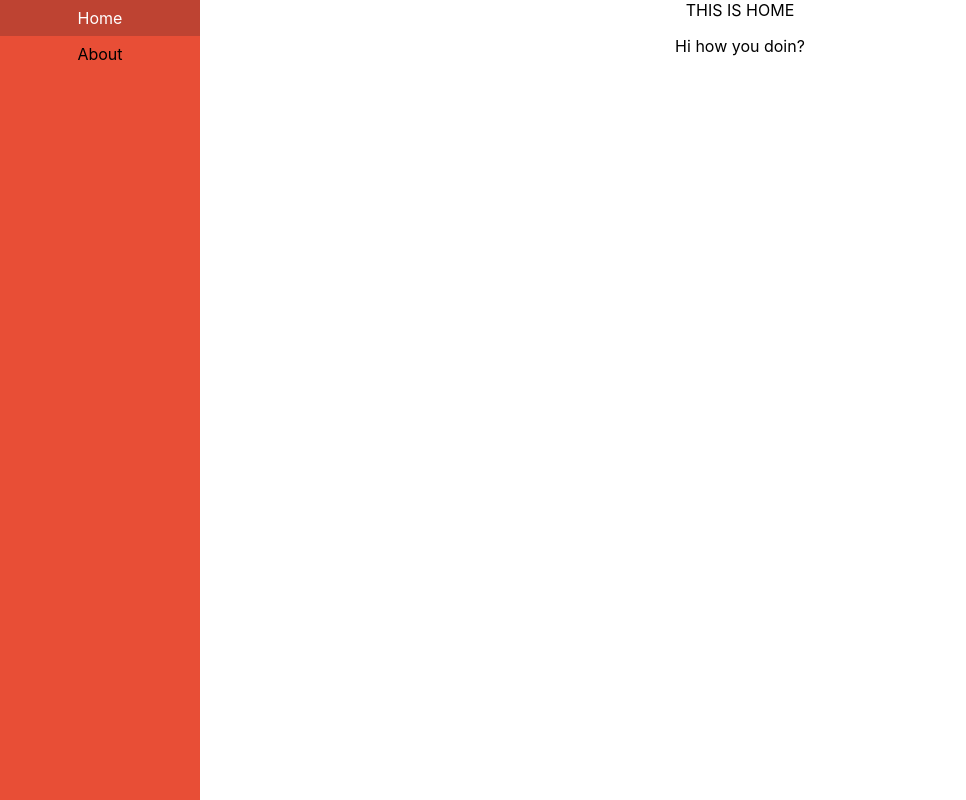
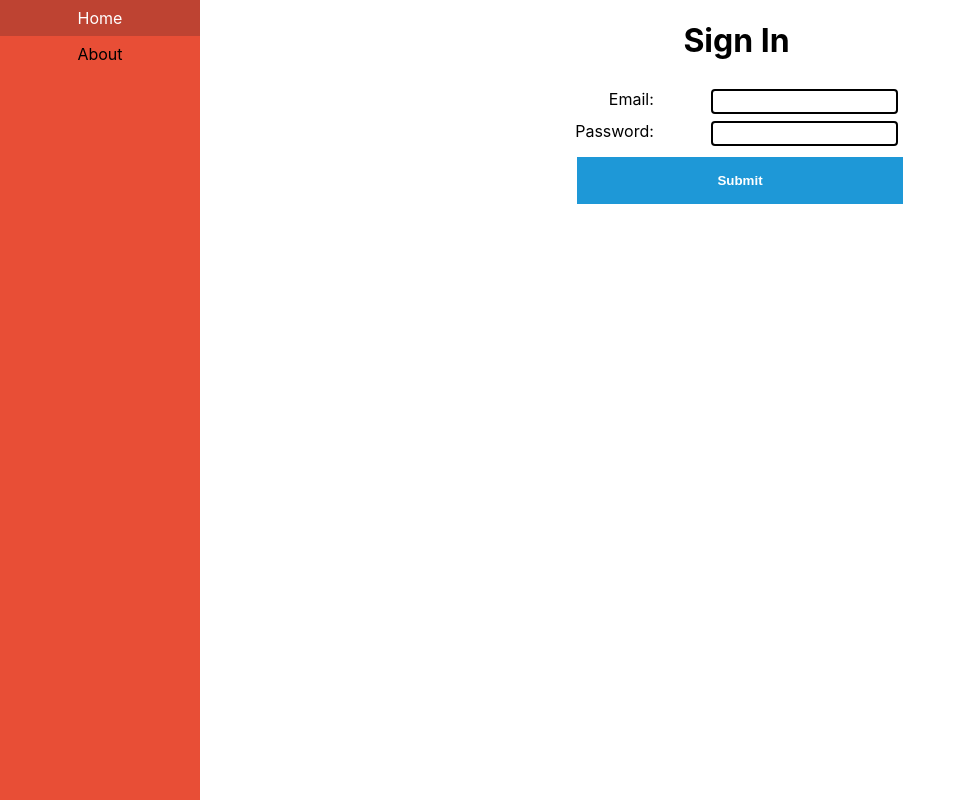
Before and after one commit to Turnbulll/CSCI334-Software-Design-Group-Project, a React (Create React App) app in the folder front-end/react-app/: page / in a window 1280 px wide. Shown: the whole page, without its empty margins (0-966 px from the left). Built offline with nearby package versions, Linux system fonts and the light colour scheme.

Commit message:
added sign in UI
Added sign in UI (no functionality yet, just navigates to default home)
Removed the un-used header file

```diff
--- a/front-end/react-app/src/App.css
+++ b/front-end/react-app/src/App.css
@@ -32,6 +32,10 @@
   overflow:hidden;
 }
 
+input {
+  margin-left:50px;
+}
+
 /* Navbar inspired by https://www.w3schools.com/css/css_navbar_vertical.asp */
 .navBar{
   list-style-type: none;
@@ -61,6 +65,43 @@
   text-align: center;
 }
 
+
+/*form stuff*/
+.form{
+  display: inline-grid;
+  grid-template-columns: max-content max-content;
+  grid-gap:7px;
+
+}
+
+.form input{
+  border: 2px solid;
+  padding: 3px;
+  border-radius: 4px;
+}
+
+.form label {
+  text-align: right;
+}
+.form h1{
+  grid-column: span 2;
+}
+
+.form button{
+  grid-column: span 2;
+  background-color: #1E98D7;
+  border: none;
+  color: white;
+  font-weight: bold;
+  padding: 16px 32px;
+  margin: 4px 2px;
+  cursor: pointer;
+}
+
+.form button:hover{
+  background-color: #2788ba;
+}
+
 @keyframes App-logo-spin {
   from {
     transform: rotate(0deg);
--- a/front-end/react-app/src/App.js
+++ b/front-end/react-app/src/App.js
@@ -4,6 +4,7 @@ import './App.css';
 import Home from './pages/Home'
 import About from './pages/About'
 import {Route, Routes, BrowserRouter} from "react-router-dom"
+import SignIn from './pages/SignIn';
 
 
 function App() {
@@ -15,8 +16,9 @@ function App() {
           <NavBar/>
             <div>
             <Routes>
-              <Route path="/" element={<Home />} />
+              <Route path="/" element={<SignIn />} />
               <Route path="/about" element={<About />} />
+              <Route path="/Home" element={<Home />} />
             </Routes>
             </div>
         </div>
--- a/front-end/react-app/src/components/NavBar.js
+++ b/front-end/react-app/src/components/NavBar.js
@@ -5,7 +5,7 @@ const NavBar = () => {
   return (
     <div>
         <ul className="navBar">
-        <li><Link to="/">Home</Link></li>
+        <li><Link to="/home">Home</Link></li>
         <li><Link to="/about">About</Link></li>
 
         </ul>
--- a/front-end/react-app/src/pages/About.js
+++ b/front-end/react-app/src/pages/About.js
@@ -1,6 +1,8 @@
+import { render } from '@testing-library/react'
 import React from 'react'
 
-const About = () => {
+class About extends React.Component {
+  render(){
   return (
     <div>
       THIS IS ABOUT PAGE
@@ -9,6 +11,7 @@ const About = () => {
       </p>
     </div>
   )
+  }
 }
 
 export default About
--- a/front-end/react-app/src/pages/Home.js
+++ b/front-end/react-app/src/pages/Home.js
@@ -1,7 +1,8 @@
 import React from 'react'
 import {Link} from "react-router-dom"
 
-function Home() {
+class Home extends React.Component {
+  render(){
   return (
     <div className='home'>
       THIS IS HOME
@@ -10,7 +11,7 @@ function Home() {
 
 
     </div>
-  )
+  )}
 }
 
 export default Home
--- /dev/null
+++ b/front-end/react-app/src/pages/SignIn.js
@@ -0,0 +1,43 @@
+import React from 'react'
+import { Navigate} from "react-router-dom";
+
+
+class SignIn extends React.Component {
+
+    constructor(props) {
+        super(props);
+        this.state = {email: "",
+                      password: "",
+                      userType: ""};
+
+      }
+
+    checkCredentials  = (event) => {
+        /* NEED TO ADD LOGIC FOR GETTING ACOUNT DETAIL IN HERE */
+        this.setState({userType: "patient"})
+    }
+
+   render(){
+       return(
+           <div className='form'>
+               {/* route to new page on login*/}
+               {this.state.userType == "patient" ? < Navigate to="/home"/> : null}
+
+                <form className='form'>
+                    <h1>Sign In</h1>
+                    <label>Email:</label>
+                    <input type="text" name="Email" />
+
+                    <label>Password:</label>
+                    <input type="password" name="password" />
+
+
+                </form>
+                <button onClick={this.checkCredentials}>Submit</button>
+           </div>
+       )
+   }
+
+}
+
+export default SignIn
```
Also changed, not shown: front-end/react-app/src/components/Header.js (deleted, +0 -12 lines).
